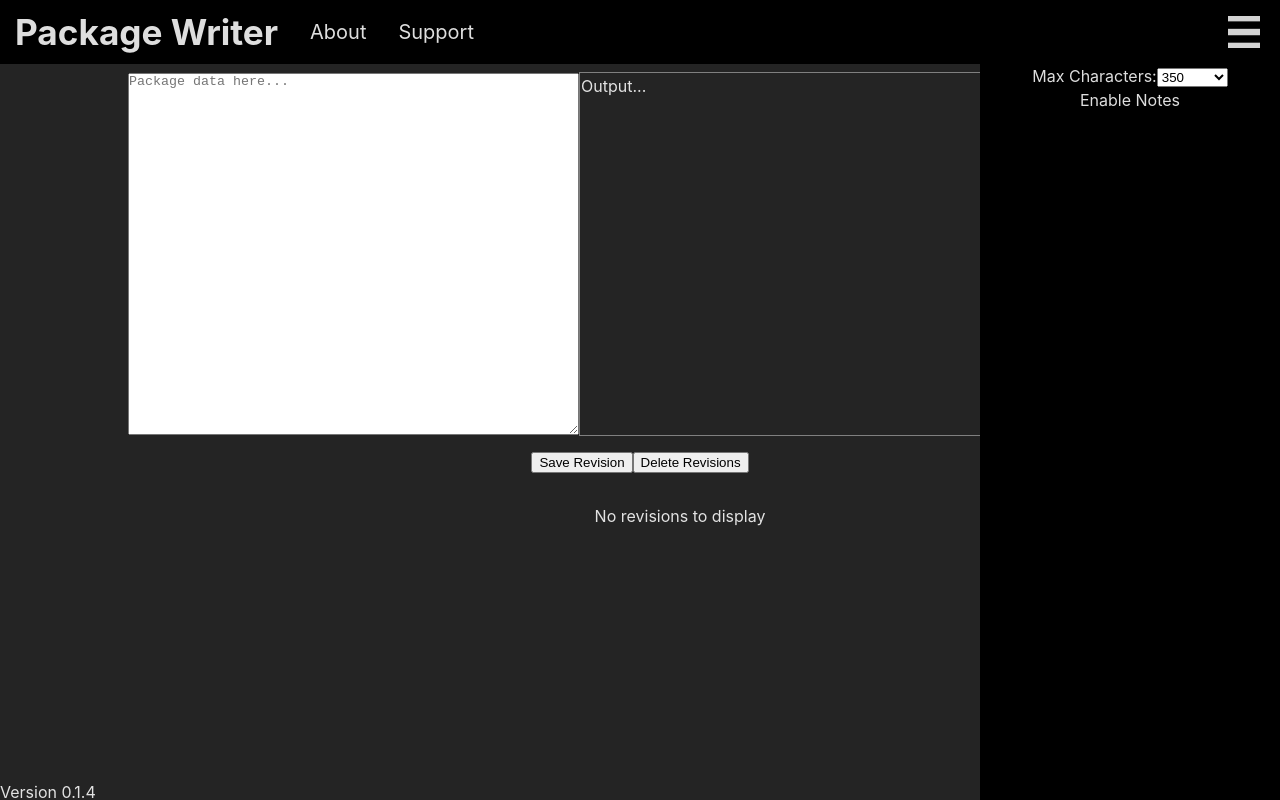
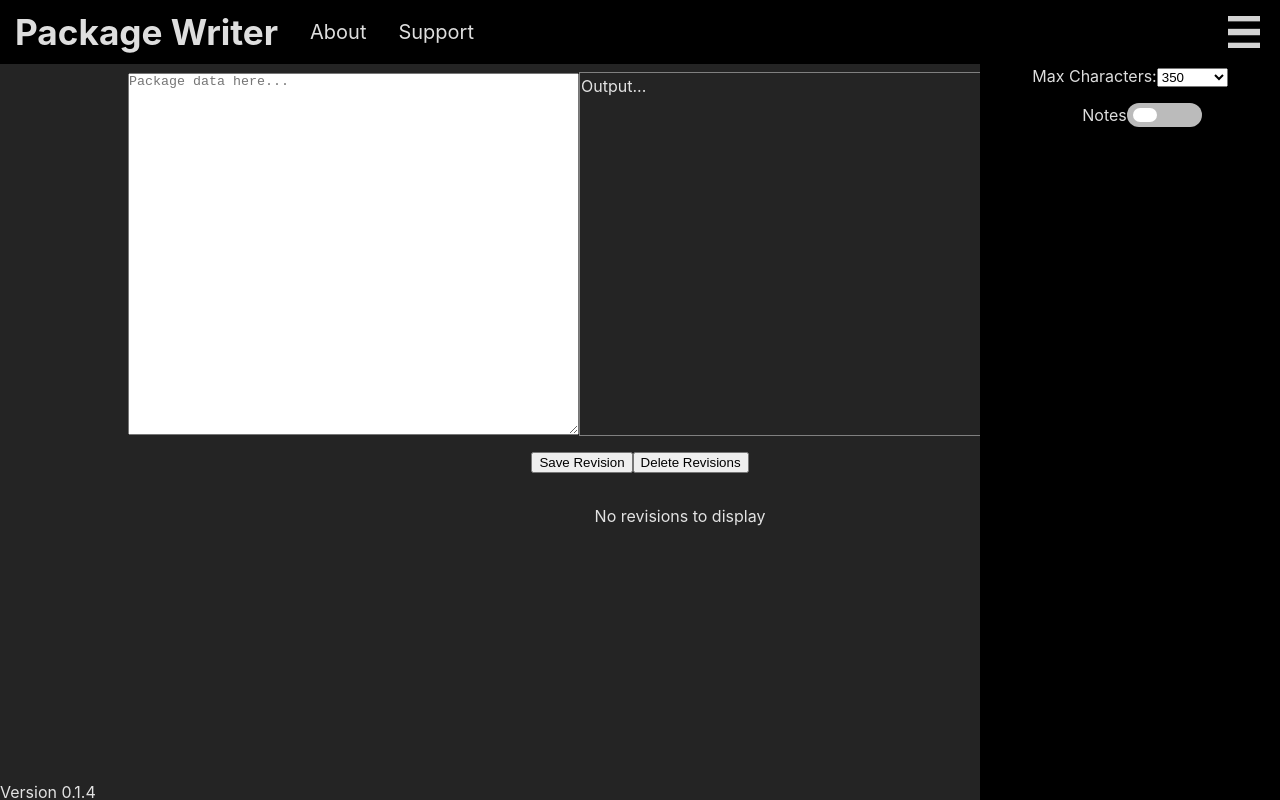
Before and after one commit to chesspro13/package_writer, a React (Vite) app: page / in a window 1280 px wide. Both pictures are taken after a click on the picture 1254 px from the left and 31 px from the top of the page. Built offline with nearby package versions, Linux system fonts and the light colour scheme.

Commit message:
Added Toggle Button for notes

```diff
--- a/src/Components/NotesToggleInteration.tsx
+++ b/src/Components/NotesToggleInteration.tsx
@@ -1,14 +1,15 @@
 import "./NoteToggle.css";
+import ToggleSwitch from "./ToggleSwitch";
 
 interface notesToggleInterface {
-  setToggleMenu: React.Dispatch<React.SetStateAction<boolean>>;
-  getToggleMenu: boolean;
+  setNotesMenuState: React.Dispatch<React.SetStateAction<boolean>>;
+  notesMenuState: boolean;
   setNoteCounter: React.Dispatch<React.SetStateAction<number>>;
   noteCount: number;
 }
 function NotesToggle(props: notesToggleInterface) {
   function toggleNotes() {
-    props.setToggleMenu(!props.getToggleMenu);
+    props.setNotesMenuState(!props.notesMenuState);
   }
 
   function updateCount(
@@ -22,7 +23,7 @@
   function getNoteCounter() {
     return (
       <>
-        <label onClick={toggleNotes}>Number of Notes:</label>
+        <label onClick={toggleNotes}>Note Count:</label>
         <input
           type="number"
           onChange={(e: React.ChangeEvent<HTMLInputElement>) =>
@@ -35,11 +36,12 @@
   }
   return (
     <div>
-      {props.getToggleMenu ? (
-        getNoteCounter()
-      ) : (
-        <div onClick={toggleNotes}>Enable Notes</div>
-      )}
+      <ToggleSwitch
+        label="Notes"
+        setState={props.setNotesMenuState}
+        state={props.notesMenuState}
+      />
+      {props.notesMenuState ? getNoteCounter() : <></>}
     </div>
   );
 }
--- a/src/Components/SidePanel/SidePanel.css
+++ b/src/Components/SidePanel/SidePanel.css
@@ -15,5 +15,7 @@
   float: right;
   position: fixed;
   right: 0;
+  justify-content: start;
+  gap: 15px;
   /* padding: 10px; */
 }
--- a/src/Components/SidePanel/SidePanel.tsx
+++ b/src/Components/SidePanel/SidePanel.tsx
@@ -15,8 +15,8 @@
     <div className="side_pane">
       <CharacterLimitSelector setCharacterLimit={props.setCharacterLimit} />
       <NotesToggle
-        getToggleMenu={props.getToggleMenu}
-        setToggleMenu={props.setToggleMenu}
+        notesMenuState={props.getToggleMenu}
+        setNotesMenuState={props.setToggleMenu}
         setNoteCounter={props.setNoteCounter}
         noteCount={props.noteCount}
       />
--- /dev/null
+++ b/src/Components/ToggleSwitch.css
@@ -0,0 +1,74 @@
+/* Filename: ./components/ToggleSwitch.css*/
+
+.container {
+  display: flex;
+  text-align: center;
+  justify-content: center;
+  align-items: center;
+  /* border: 1px solid floralwhite; */
+}
+.toggle-switch {
+  position: relative;
+  width: 75px;
+  display: inline-block;
+  text-align: left;
+}
+.checkbox {
+  display: none;
+}
+.label {
+  display: block;
+  overflow: hidden;
+  cursor: pointer;
+  border: 0 solid #bbb;
+  border-radius: 20px;
+}
+.inner {
+  display: block;
+  width: 200%;
+  margin-left: -100%;
+  transition: margin 0.3s ease-in 0s;
+}
+.inner:before,
+.inner:after {
+  float: left;
+  width: 50%;
+  height: 24px;
+  padding: 0;
+  line-height: 36px;
+  color: #fff;
+  font-weight: bold;
+  box-sizing: border-box;
+}
+.inner:before {
+  content: "";
+  padding-left: 10px;
+  background-color: #060;
+  color: #fff;
+}
+.inner:after {
+  content: "";
+  padding-right: 10px;
+  background-color: #bbb;
+  color: #fff;
+  text-align: right;
+}
+.switch {
+  display: block;
+  width: 24px;
+  margin: 5px;
+  background: #fff;
+  position: absolute;
+  top: 0;
+  bottom: 0;
+  right: 40px;
+  border: 0 solid #bbb;
+  border-radius: 20px;
+  transition: all 0.3s ease-in 0s;
+}
+.checkbox:checked + .label .inner {
+  margin-left: 0;
+}
+.checkbox:checked + .label .switch {
+  right: 0px;
+}
--- /dev/null
+++ b/src/Components/ToggleSwitch.tsx
@@ -0,0 +1,35 @@
+import "./ToggleSwitch.css";
+
+interface toggleInterface {
+  label: string;
+  state: boolean;
+  setState: React.Dispatch<React.SetStateAction<boolean>>;
+}
+
+function ToggleSwitch(props: toggleInterface) {
+  function toggleState() {
+    props.setState(!props.state);
+  }
+
+  return (
+    <div className="container">
+      {props.label}{" "}
+      <div className="toggle-switch">
+        <input
+          type="checkbox"
+          className="checkbox"
+          name={props.label}
+          id={props.label}
+          onChange={toggleState}
+          checked={props.state}
+        />
+        <label className="label" htmlFor={props.label}>
+          <span className="inner" />
+          <span className="switch" />
+        </label>
+      </div>
+    </div>
+  );
+}
+
+export default ToggleSwitch;
```
